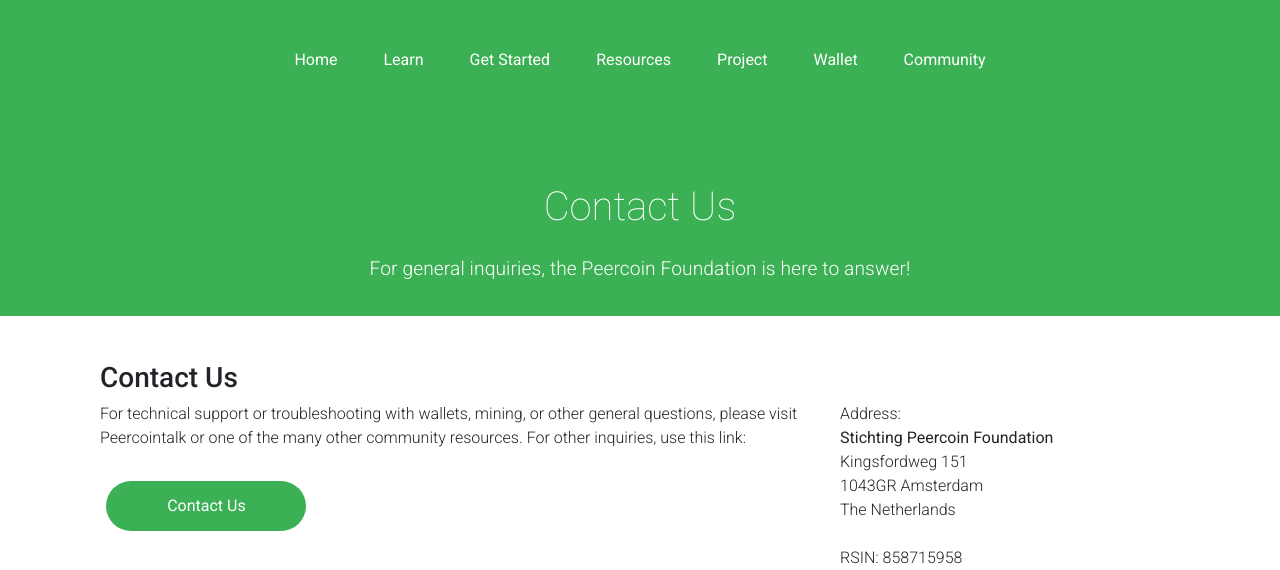
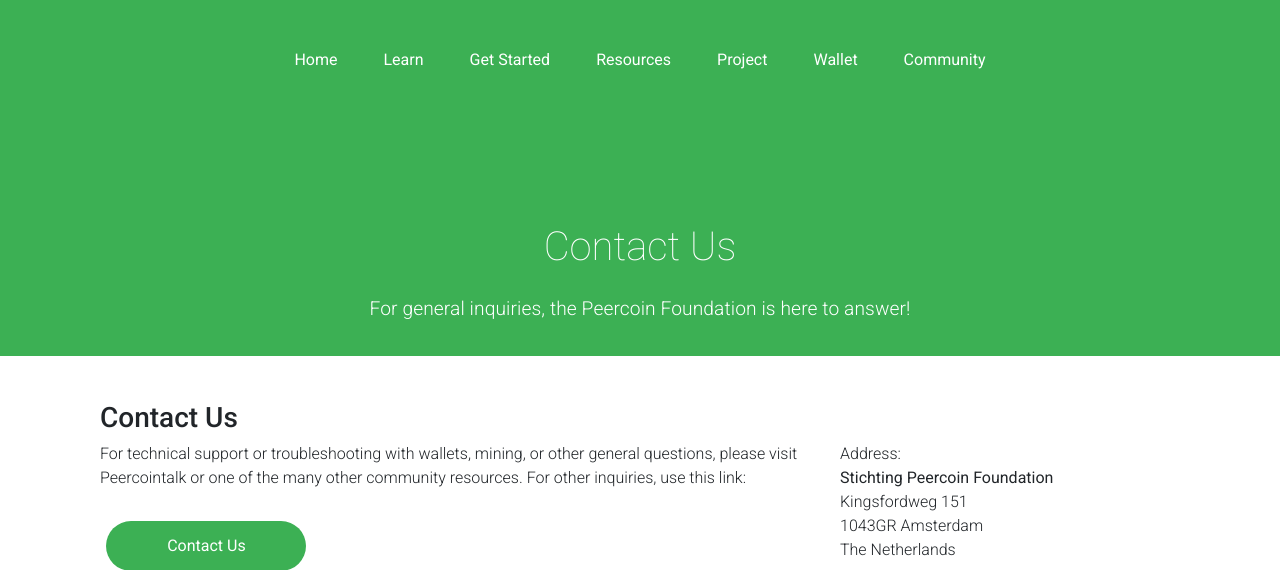
Before and after one commit to kazzkiq/new, a PHP site: page /contactus.html in a window 1280 px wide. Shown: the top 570 px of the page. Run offline with PHP 8.4, Linux system fonts and the light colour scheme; some libraries are stand-ins or nearby versions.

Commit message:
header chansnfasnefiaiwehjfaoiuwehjf

```diff
--- a/css/style.css
+++ b/css/style.css
@@ -209,7 +209,7 @@
 }
 
 section#first h1.title {
-    padding: 10vh 0vh 2vh;
+    padding: 15vh 0vh 2vh;
     color: #fff;
     font-weight: 200;
 }
```
